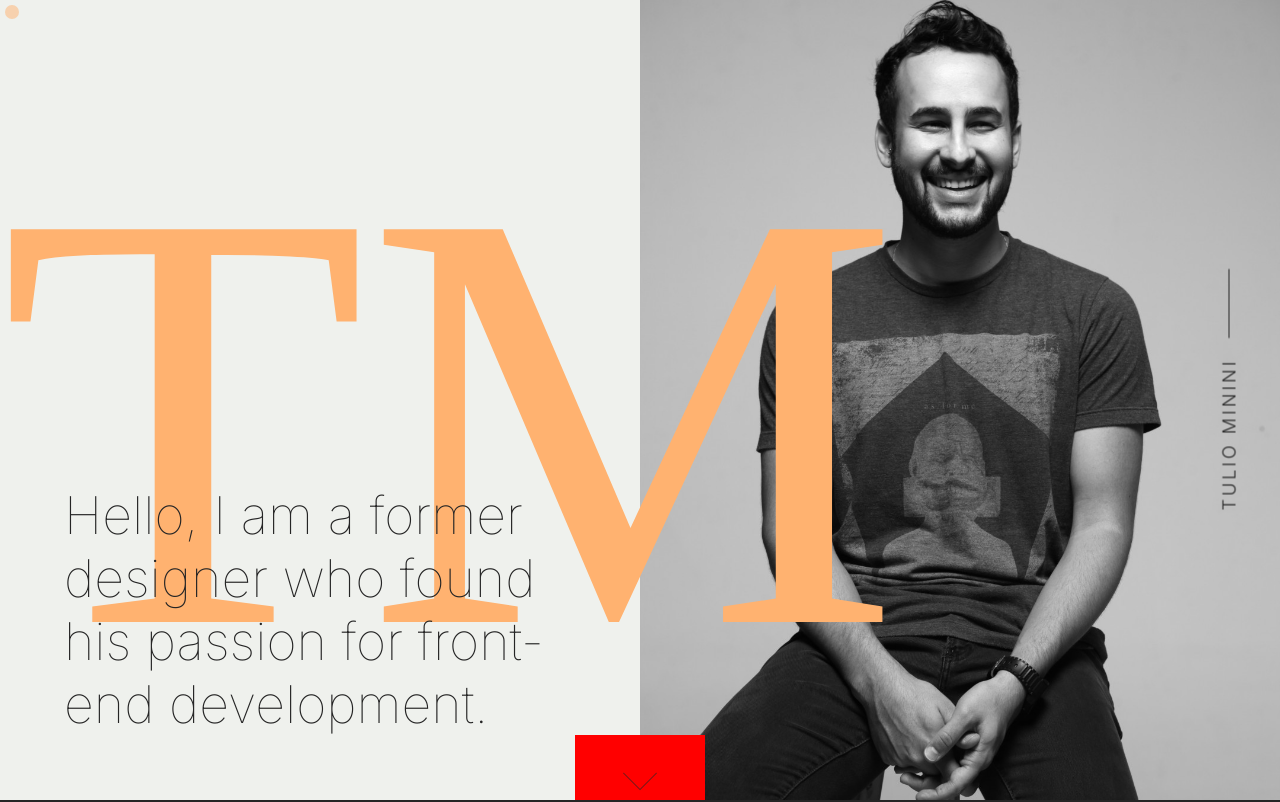
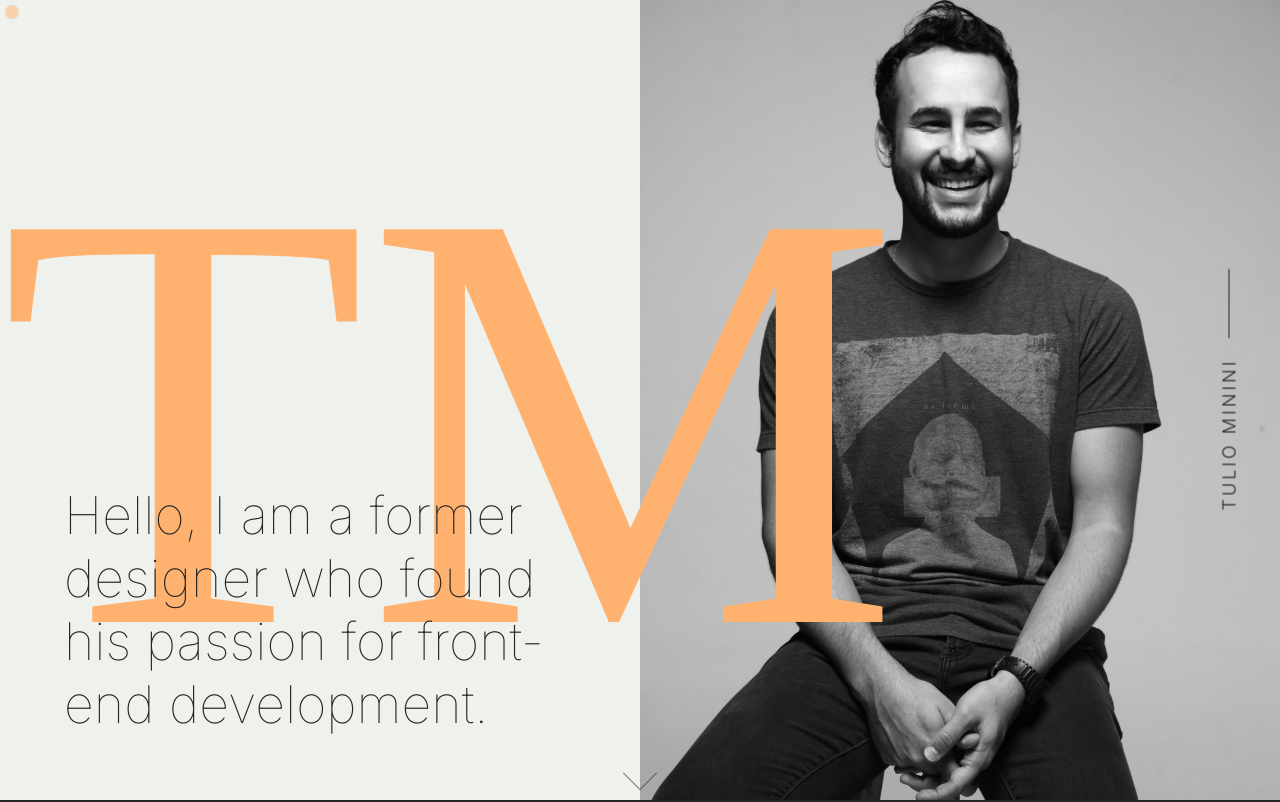
Before and after one commit to t-minini/my-website-v3, a React (Create React App) app: page / in a window 1280 px wide. Shown: the top 802 px of the page. Built offline with nearby package versions, Linux system fonts and the light colour scheme; a web font is replaced by a local one.

Commit message:
removing red background from arrow

```diff
--- a/src/components/hero/Hero.module.css
+++ b/src/components/hero/Hero.module.css
@@ -54,8 +54,6 @@
   justify-content: center;
   cursor: pointer;
   z-index: 3;
-  background-color: red;
-  /* margin: auto; */
 }
 
 .hero__arrow span {
```
